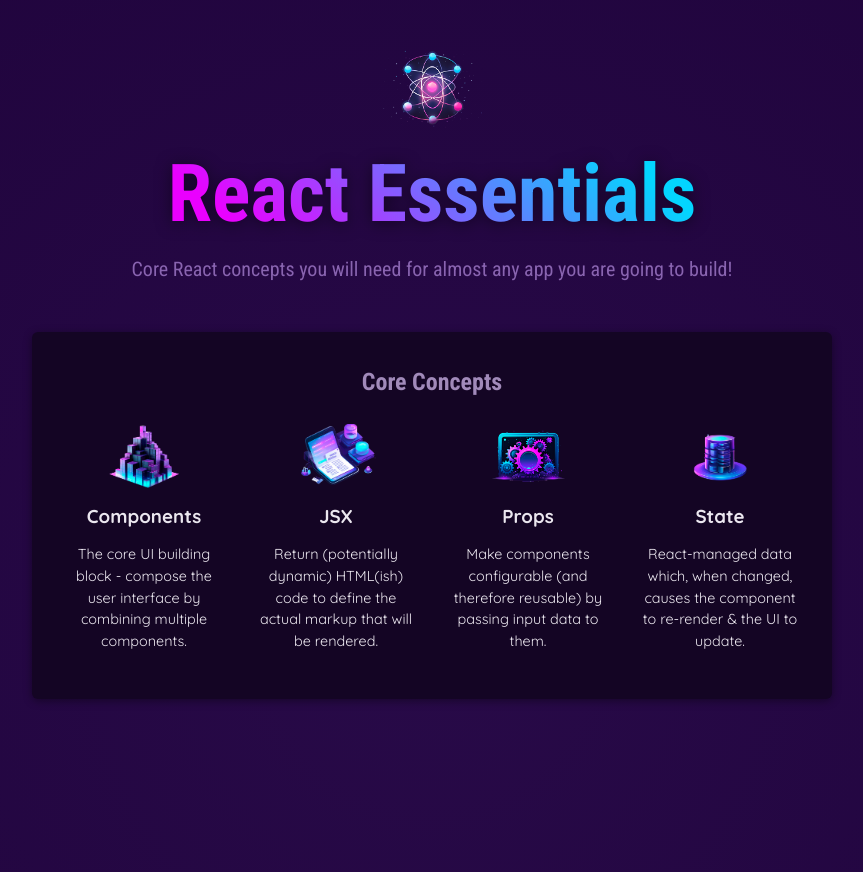
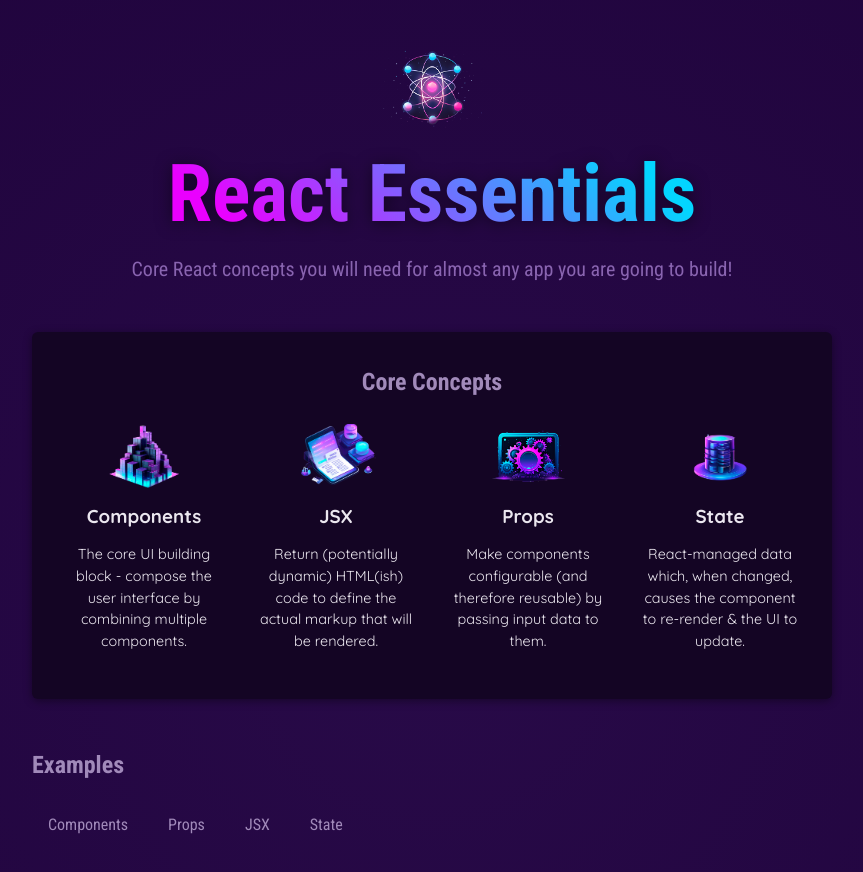
Before and after one commit to Aditya-Maheshwari47/React, a React (Vite) app: page / in a window 1280 px wide. Shown: the top 872 px of the page, without its empty margins (208-1071 px from the left). Built offline with nearby package versions, Linux system fonts and the light colour scheme.

Commit message:
Implement component composition and event handling with props and custom arguments(10-2-2026)

```diff
--- a/src/App.jsx
+++ b/src/App.jsx
@@ -1,8 +1,14 @@
 import {CORE_CONCEPTS} from './data.js'
-import Header from './components/Header.jsx'
+import Header from './components/Header/Header.jsx'
 import CoreConcepts from "./components/CoreConcept.jsx";
+import TabButton from './components/TabButton.jsx';
 
 function App() {
+
+  function handleSelect(selectedButton){
+    //selectedButton => 'components', 'Props', 'JSX', 'State'
+    console.log(selectedButton);
+  }
   return (
     <div>
       {/* component nesting */}
@@ -22,6 +28,19 @@
           <CoreConcepts {...CORE_CONCEPTS[3]}/>
         </ul>
         </section>
+        <section id="examples">
+          <h2>Examples</h2>
+          <menu>
+            {/* passing 'handleSelect' function as a VALUE to a custom prop name 'onselect'.
+               if we use --> <TabButton onSelect = {handleSelect}>State</TabButton>
+            */}
+            {/* passing custom arguments using () => */}
+            <TabButton onSelect = {() =>handleSelect('Components')}>Components</TabButton>
+            <TabButton onSelect = {() =>handleSelect('Props')}>Props</TabButton>
+            <TabButton onSelect = {() =>handleSelect('JSX')}>JSX</TabButton>
+            <TabButton onSelect = {() =>handleSelect('State')}>State</TabButton>
+          </menu>
+        </section>
       </main>
     </div>
   );
--- /dev/null
+++ b/src/components/Header/Header.css
@@ -0,0 +1,27 @@
+header {
+  text-align: center;
+  margin: 3rem 0;
+}
+
+header img {
+  height: 5rem;
+  width: 10rem;
+  object-fit: cover;
+}
+
+header h1 {
+  margin: 0;
+  font-family: "Roboto Condensed", sans-serif;
+  font-size: 5rem;
+  background: linear-gradient(40deg, #ea00ff, #ea00ff, #03d5ff, #03d5ff);
+  -webkit-background-clip: text;
+  -webkit-text-fill-color: transparent;
+  filter: drop-shadow(0 2px 8px rgba(0, 0, 0, 0.5));
+}
+
+header p {
+  margin: 0;
+  font-size: 1.25rem;
+  color: #8964b0;
+  font-family: "Roboto Condensed", sans-serif;
+}
--- a/src/components/Header.jsx
+++ b/src/components/Header/Header.jsx
@@ -1,4 +1,5 @@
-import reactImg from "../assets/react-core-concepts.png"
+import reactImg from "../../assets/react-core-concepts.png";
+import './Header.css';
 
 const reactDescriptions = ["Fundamental", "Description", "Core"];
 // get random value [0,max]
--- /dev/null
+++ b/src/components/TabButton.jsx
@@ -0,0 +1,7 @@
+
+export default function TabButton({children, onSelect}){
+    return (
+        // 'wire up' the custom prop(onSelect) to a real browser event (onClick).
+        <li onClick={onSelect} ><button>{children}</button></li>
+    );
+}
--- a/src/index.css
+++ b/src/index.css
@@ -17,34 +17,6 @@
   -moz-osx-font-smoothing: grayscale;
   -webkit-text-size-adjust: 100%;
   min-height: 80rem;
-}
-
-header {
-  text-align: center;
-  margin: 3rem 0;
-}
-
-header img {
-  height: 5rem;
-  width: 10rem;
-  object-fit: cover;
-}
-
-header h1 {
-  margin: 0;
-  font-family: "Roboto Condensed", sans-serif;
-  font-size: 5rem;
-  background: linear-gradient(40deg, #ea00ff, #ea00ff, #03d5ff, #03d5ff);
-  -webkit-background-clip: text;
-  -webkit-text-fill-color: transparent;
-  filter: drop-shadow(0 2px 8px rgba(0, 0, 0, 0.5));
-}
-
-header p {
-  margin: 0;
-  font-size: 1.25rem;
-  color: #8964b0;
-  font-family: "Roboto Condensed", sans-serif;
 }
 
 main {
```
